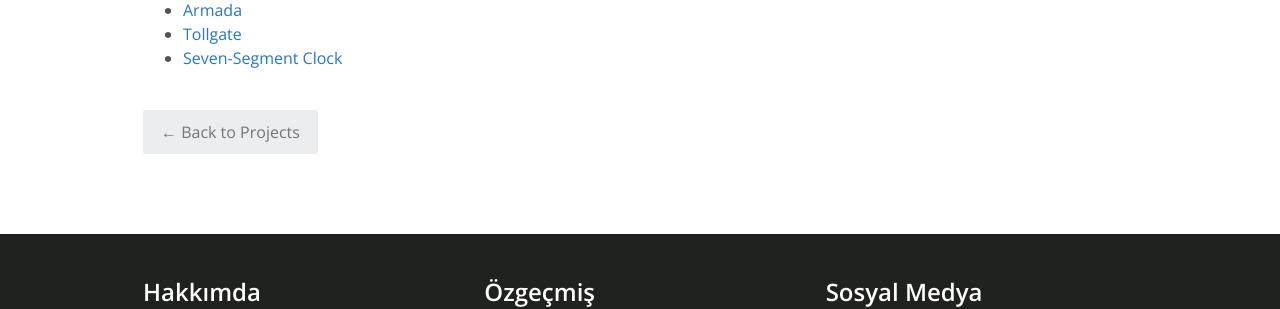
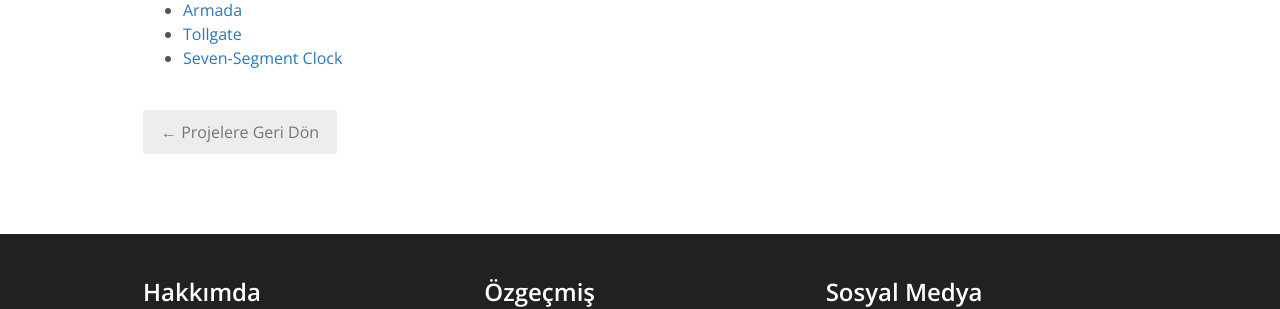
Before and after one commit to srkngrl/srkngrl.github.io, a Jekyll site: the page built from _desktop/index.html, in a window 1280 px wide and 922 px high. Shown: the part 374-683 px from the top of the window. Built offline with Jekyll 4.4.1, drawn with Linux system fonts in a browser that asks for light colours.

Commit message:
Update project-collection.html

```diff
--- a/_layouts/project-collection.html
+++ b/_layouts/project-collection.html
@@ -16,5 +16,5 @@ layout: default
   </ul>
 
   <br>
-  <a href="/projects" class="btn btn-sasha-greyest">&larr; Back to Projects</a>
+  <a href="/projects" class="btn btn-sasha-greyest">&larr; Projelere Geri Dön</a>
 </div>
```
